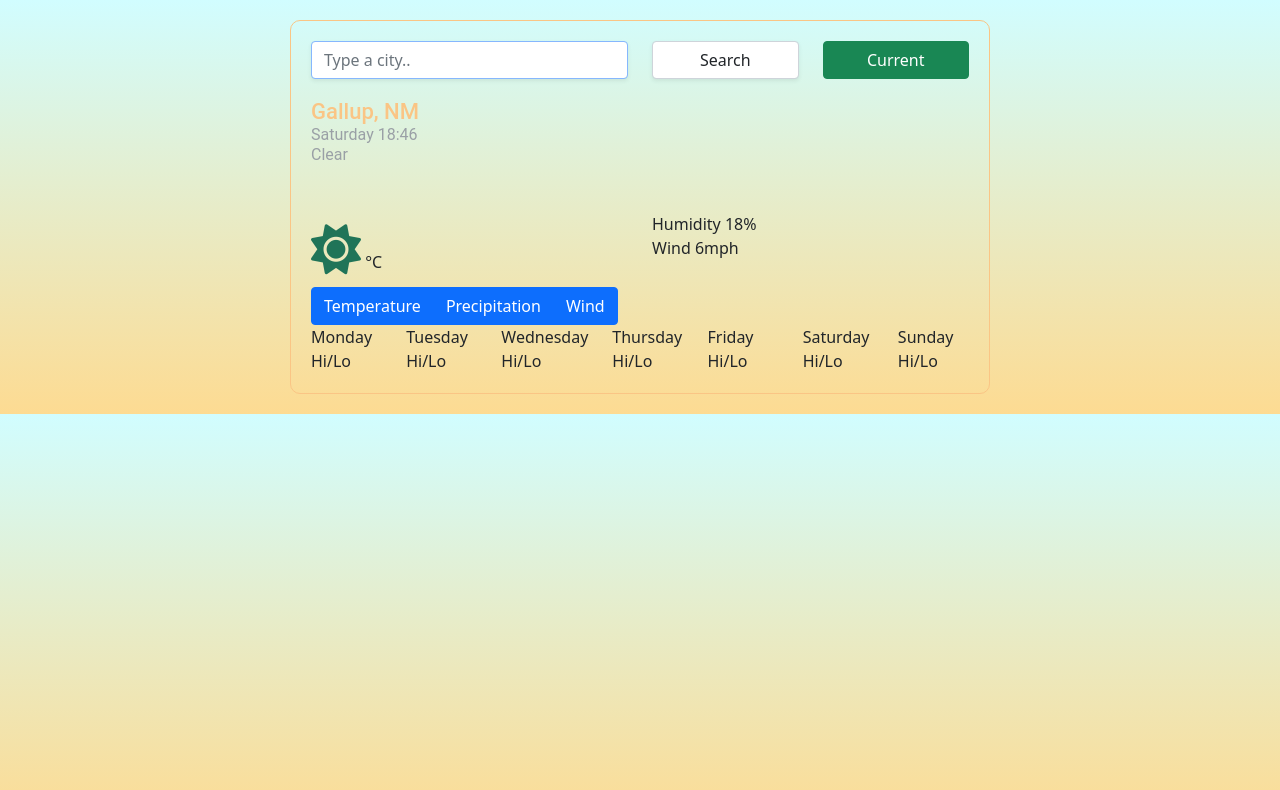
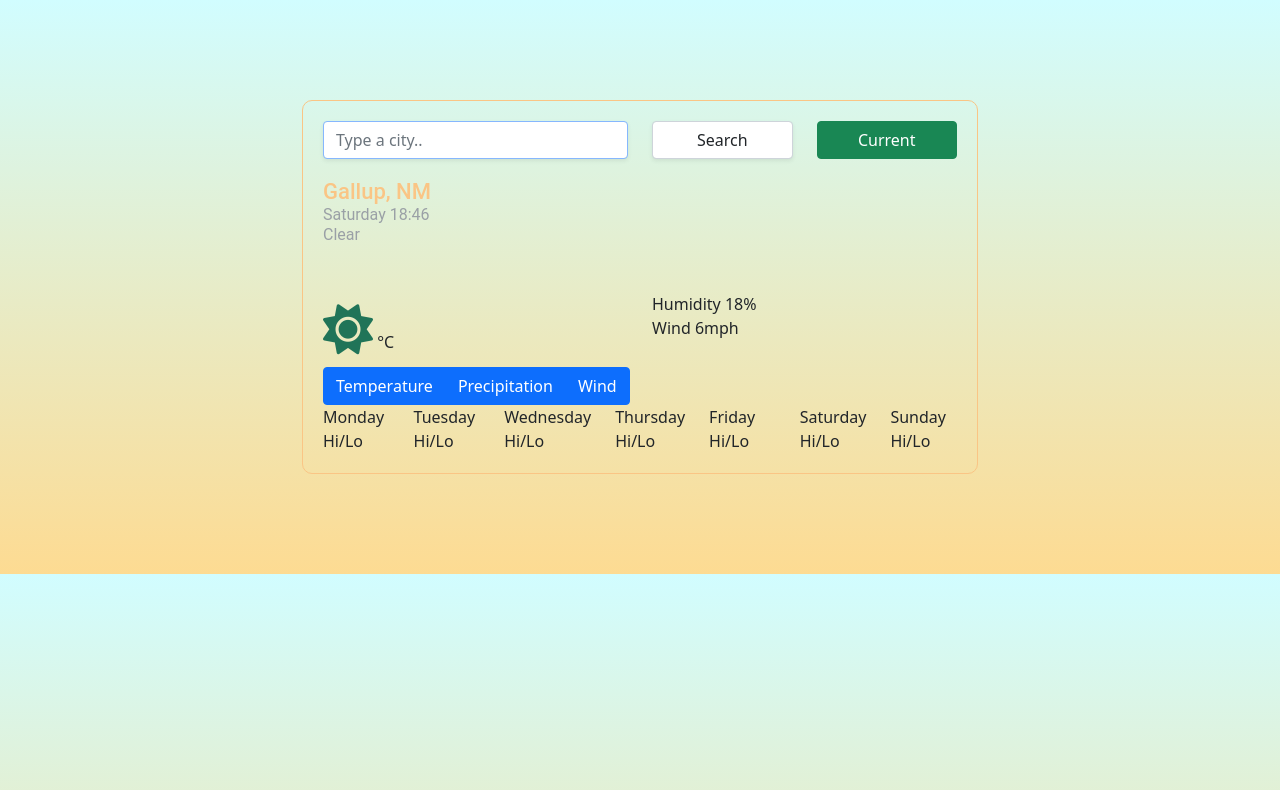
Before and after one commit to mandaxmc/weatherapp-mandaxmc, a plain HTML site: page index.html in a window 1280 px wide. Drawn offline with nearby package versions, Linux system fonts and the light colour scheme; no server answers.

Commit message:
updated background padding, margin, width

```diff
--- a/src/styles.css
+++ b/src/styles.css
@@ -1,5 +1,8 @@
 body {
   background: linear-gradient(to top, #fddb92 0%, #d1fdff 100%);
+  padding: 20px auto;
+  margin: 100px auto;
+  max-width: 700px;
 }
 .search-form {
   margin-bottom: 20px;
```
